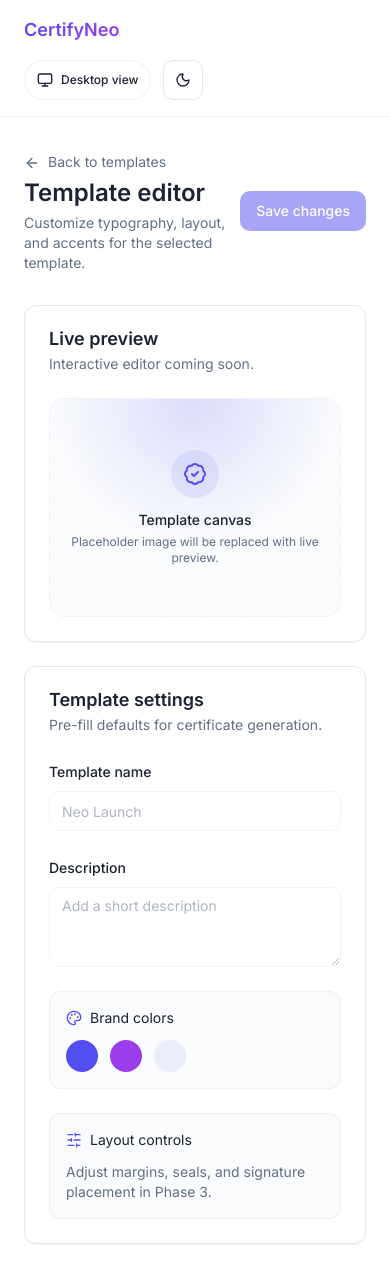
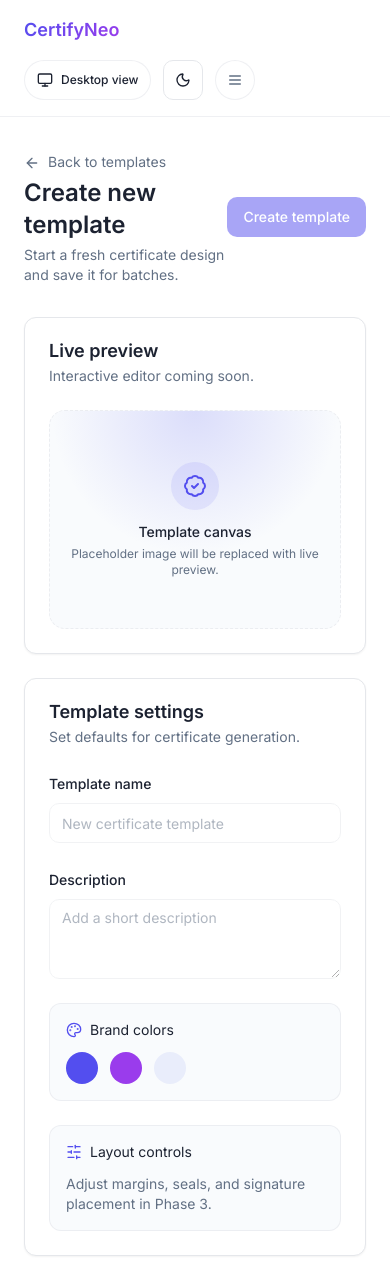
Before and after one commit to classifiedstudentkabir/OpenVerse-Campus-Helper, a Next.js app in the folder apps/web/: page /templates/new/edit in a window 390 px wide. Built offline with nearby package versions, Linux system fonts and the light colour scheme.

Commit message:
Add mobile menu and template import/create actions

```diff
--- /dev/null
+++ b/apps/web/src/app/(dashboard)/templates/new/edit/page.tsx
@@ -0,0 +1,77 @@
+import Link from "next/link";
+import { ArrowLeft, Palette, SlidersHorizontal } from "lucide-react";
+
+import { CertificatePlaceholder } from "@/components/certificate-placeholder";
+import { Button } from "@/components/ui/button";
+import { Card, CardContent, CardDescription, CardHeader, CardTitle } from "@/components/ui/card";
+import { Input } from "@/components/ui/input";
+import { Textarea } from "@/components/ui/textarea";
+
+export default function TemplateCreatePage() {
+  return (
+    <div className="space-y-8">
+      <div className="flex items-center justify-between">
+        <div className="space-y-1">
+          <Link href="/templates" className="text-sm text-muted-foreground">
+            <ArrowLeft className="mr-2 inline h-4 w-4" />
+            Back to templates
+          </Link>
+          <h1 className="text-2xl font-semibold">Create new template</h1>
+          <p className="text-sm text-muted-foreground">
+            Start a fresh certificate design and save it for batches.
+          </p>
+        </div>
+        <Button disabled>Create template</Button>
+      </div>
+
+      <div className="grid gap-6 lg:grid-cols-[1.5fr_1fr]">
+        <Card className="overflow-hidden">
+          <CardHeader>
+            <CardTitle>Live preview</CardTitle>
+            <CardDescription>Interactive editor coming soon.</CardDescription>
+          </CardHeader>
+          <CardContent>
+            <CertificatePlaceholder title="Template canvas" />
+          </CardContent>
+        </Card>
+
+        <Card>
+          <CardHeader>
+            <CardTitle>Template settings</CardTitle>
+            <CardDescription>Set defaults for certificate generation.</CardDescription>
+          </CardHeader>
+          <CardContent className="space-y-6">
+            <div className="space-y-2">
+              <label className="text-sm font-medium">Template name</label>
+              <Input placeholder="New certificate template" disabled />
+            </div>
+            <div className="space-y-2">
+              <label className="text-sm font-medium">Description</label>
+              <Textarea placeholder="Add a short description" disabled />
+            </div>
+            <div className="space-y-3 rounded-lg border border-border/60 bg-muted/40 p-4 text-sm">
+              <div className="flex items-center gap-2">
+                <Palette className="h-4 w-4 text-primary" />
+                Brand colors
+              </div>
+              <div className="flex items-center gap-3">
+                <div className="h-8 w-8 rounded-full bg-primary" />
+                <div className="h-8 w-8 rounded-full bg-accent" />
+                <div className="h-8 w-8 rounded-full bg-secondary" />
+              </div>
+            </div>
+            <div className="space-y-3 rounded-lg border border-border/60 bg-muted/40 p-4 text-sm">
+              <div className="flex items-center gap-2">
+                <SlidersHorizontal className="h-4 w-4 text-primary" />
+                Layout controls
+              </div>
+              <p className="text-muted-foreground">
+                Adjust margins, seals, and signature placement in Phase 3.
+              </p>
+            </div>
+          </CardContent>
+        </Card>
+      </div>
+    </div>
+  );
+}
--- a/apps/web/src/app/(dashboard)/templates/page.tsx
+++ b/apps/web/src/app/(dashboard)/templates/page.tsx
@@ -1,11 +1,14 @@
+"use client";
+
+import { useRef, useState, type ChangeEvent } from "react";
 import Link from "next/link";
-import { PlusCircle } from "lucide-react";
+import { PlusCircle, UploadCloud } from "lucide-react";
 
 import { Button } from "@/components/ui/button";
 import { Card, CardContent, CardDescription, CardHeader, CardTitle } from "@/components/ui/card";
 import { Skeleton } from "@/components/ui/skeleton";
 
-const templates = [
+const initialTemplates = [
   {
     id: "cert-1",
     title: "Template 1",
@@ -98,7 +101,40 @@ const templates = [
   }
 ];
 
+type TemplateItem = {
+  id: string;
+  title: string;
+  description: string;
+  image: string;
+};
+
 export default function TemplatesPage() {
+  const [templates, setTemplates] = useState<TemplateItem[]>(initialTemplates);
+  const fileInputRef = useRef<HTMLInputElement | null>(null);
+
+  const handleImportClick = () => {
+    fileInputRef.current?.click();
+  };
+
+  const handleImport = (event: ChangeEvent<HTMLInputElement>) => {
+    const file = event.target.files?.[0];
+    if (!file) return;
+    const previewUrl = URL.createObjectURL(file);
+    const nextId = `import-${Date.now()}`;
+
+    setTemplates((prev) => [
+      {
+        id: nextId,
+        title: file.name.replace(/\.[^/.]+$/, ""),
+        description: "Imported template",
+        image: previewUrl,
+      },
+      ...prev,
+    ]);
+
+    event.target.value = "";
+  };
+
   return (
     <div className="space-y-8">
       <div className="flex flex-col gap-4 md:flex-row md:items-center md:justify-between">
@@ -109,13 +145,23 @@ export default function TemplatesPage() {
           </p>
         </div>
         <div className="flex items-center gap-3">
-          <Button variant="outline" disabled>
+          <input
+            ref={fileInputRef}
+            type="file"
+            accept=".png,.jpg,.jpeg,.webp,.pdf"
+            className="hidden"
+            onChange={handleImport}
+          />
+          <Button variant="outline" onClick={handleImportClick}>
+            <UploadCloud className="h-4 w-4" />
             Import template
           </Button>
-          <Button disabled>
-            <PlusCircle className="h-4 w-4" />
-            New template
-          </Button>
+          <Link href="/templates/new/edit">
+            <Button>
+              <PlusCircle className="h-4 w-4" />
+              Create new
+            </Button>
+          </Link>
         </div>
       </div>
 
--- a/apps/web/src/components/layout/topbar.tsx
+++ b/apps/web/src/components/layout/topbar.tsx
@@ -2,13 +2,21 @@
 
 import { useEffect, useState } from "react";
 import Link from "next/link";
-import { Monitor, Search, Smartphone } from "lucide-react";
+import { Menu, Monitor, Search, Smartphone, X } from "lucide-react";
 
 import { ThemeToggle } from "@/components/theme-toggle";
 import { Input } from "@/components/ui/input";
 
+const navItems = [
+  { href: "/templates", label: "Templates" },
+  { href: "/batches/new/upload", label: "New batch" },
+  { href: "/batches/alpha/results", label: "Results" },
+  { href: "/team", label: "Team" }
+];
+
 export function Topbar() {
   const [forceDesktop, setForceDesktop] = useState(false);
+  const [menuOpen, setMenuOpen] = useState(false);
 
   useEffect(() => {
     if (typeof document === "undefined") return;
@@ -56,11 +64,44 @@ export function Topbar() {
           {forceDesktop ? "Mobile view" : "Desktop view"}
         </button>
         <ThemeToggle />
+        <button
+          className="inline-flex h-10 w-10 items-center justify-center rounded-full border border-border/60 bg-card text-muted-foreground lg:hidden"
+          onClick={() => setMenuOpen(true)}
+        >
+          <Menu className="h-4 w-4" />
+        </button>
         <div className="hidden items-center gap-3 rounded-full border border-border/60 bg-card px-3 py-2 text-xs text-muted-foreground md:flex">
           <span className="font-medium text-foreground">Kabir</span>
           <span>Owner</span>
         </div>
       </div>
+      {menuOpen ? (
+        <div className="fixed inset-0 z-50 bg-background/80 backdrop-blur">
+          <div className="absolute right-4 top-4">
+            <button
+              className="inline-flex h-10 w-10 items-center justify-center rounded-full border border-border/60 bg-card text-muted-foreground"
+              onClick={() => setMenuOpen(false)}
+            >
+              <X className="h-4 w-4" />
+            </button>
+          </div>
+          <div className="mx-auto mt-20 w-11/12 max-w-xs rounded-2xl border border-border/60 bg-card p-4 shadow-lg">
+            <p className="text-sm font-semibold text-foreground">Menu</p>
+            <nav className="mt-3 space-y-1">
+              {navItems.map((item) => (
+                <Link
+                  key={item.href}
+                  href={item.href}
+                  className="block rounded-lg px-3 py-2 text-sm text-muted-foreground hover:bg-muted hover:text-foreground"
+                  onClick={() => setMenuOpen(false)}
+                >
+                  {item.label}
+                </Link>
+              ))}
+            </nav>
+          </div>
+        </div>
+      ) : null}
     </header>
   );
 }
```
